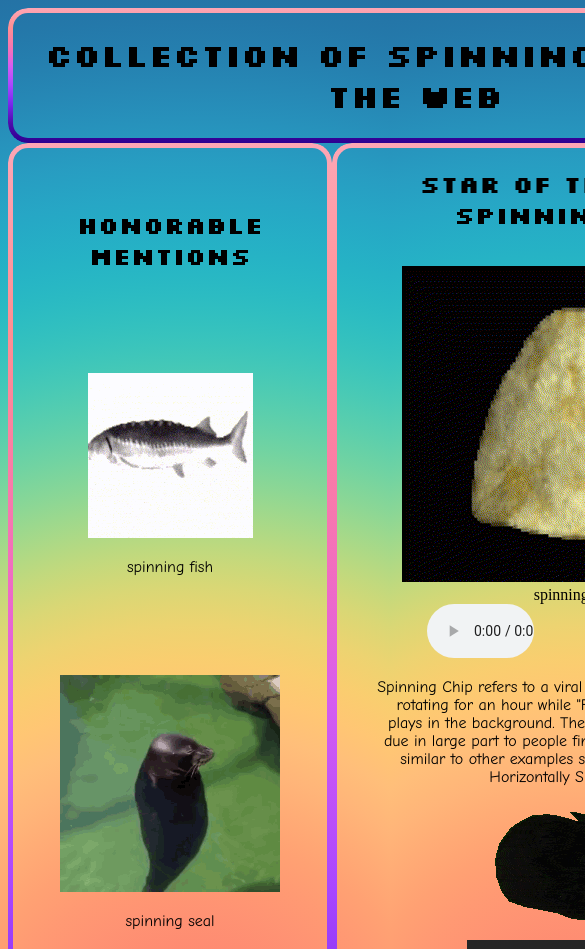
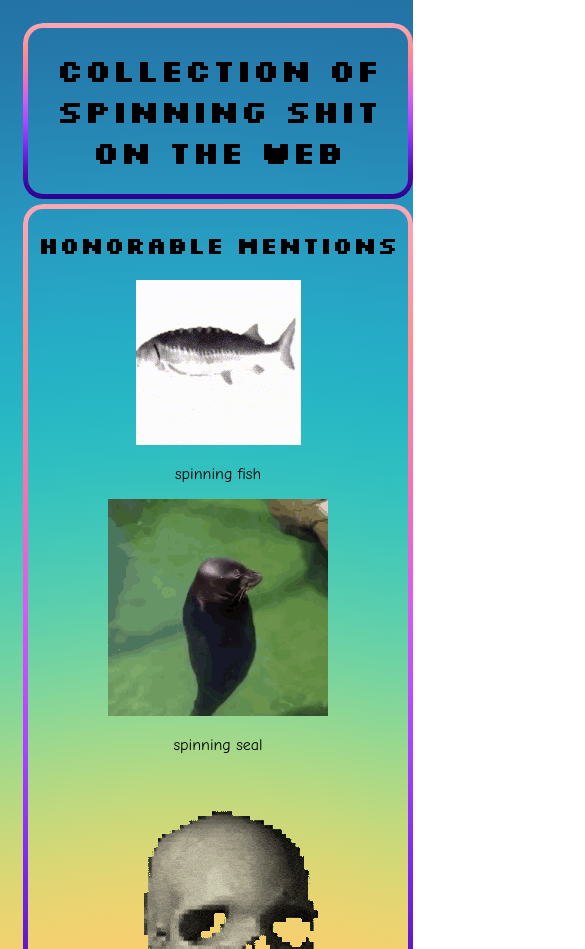
Before and after one commit to PekDominim/grid, a plain HTML site: page index.html in a window 390 px wide. Shown: the top 949 px of the page, 585 px wide, since content can reach past the window. Drawn offline with Linux system fonts and the light colour scheme.

Commit message:
ADDED RESPNIOVE LAYOUT
FUCK THSI SHIT

```diff
--- a/style.css
+++ b/style.css
@@ -14,6 +14,8 @@ background: radial-gradient(circle at 50% 50% in oklch, oklch(72.83% 0.1667 27.4
                         "aside main"
                         "sb sb"
                         "footer footer";
+
+    padding: 15px;
 }
 
 .collective {
@@ -60,6 +62,8 @@ footer{
 
 img {
     align-self: center;
+    max-width: 100%;
+    max-height: auto;
 }
 
 h1, h2 {
@@ -87,7 +91,7 @@ p{
 .sb li {
     display: flex;
     align-items: center;
-    justify-content: space-between;
+    justify-content: space-around;
     gap: 15px;
     padding: 12px;
     margin: 10px 0;
@@ -101,3 +105,21 @@ p{
     width: 60px;
     height: 60px;
 }
+
+@media (max-width: 500px) {
+
+    .grid-layout {
+        display: grid;
+        grid-template-columns: 1fr;
+        grid-template-areas:
+            "header"
+            "aside"
+            "main"
+            "sb"
+            "footer";
+    padding: 15px;
+    gap: 5px;
+    }
+
+
+}
```
